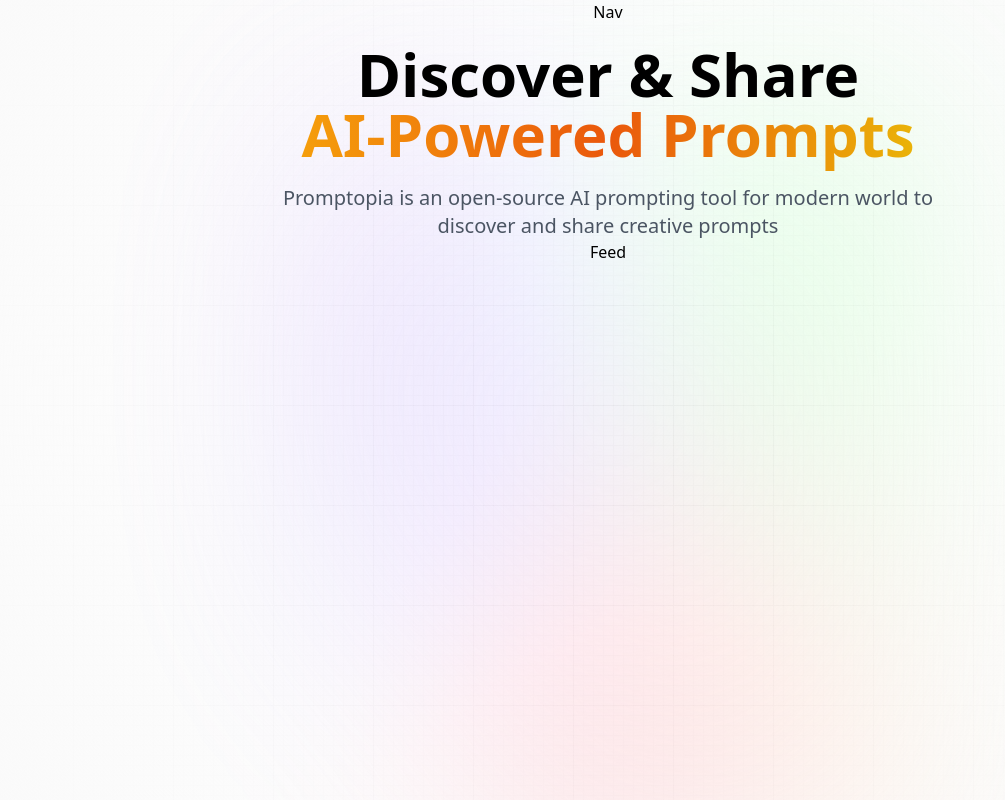
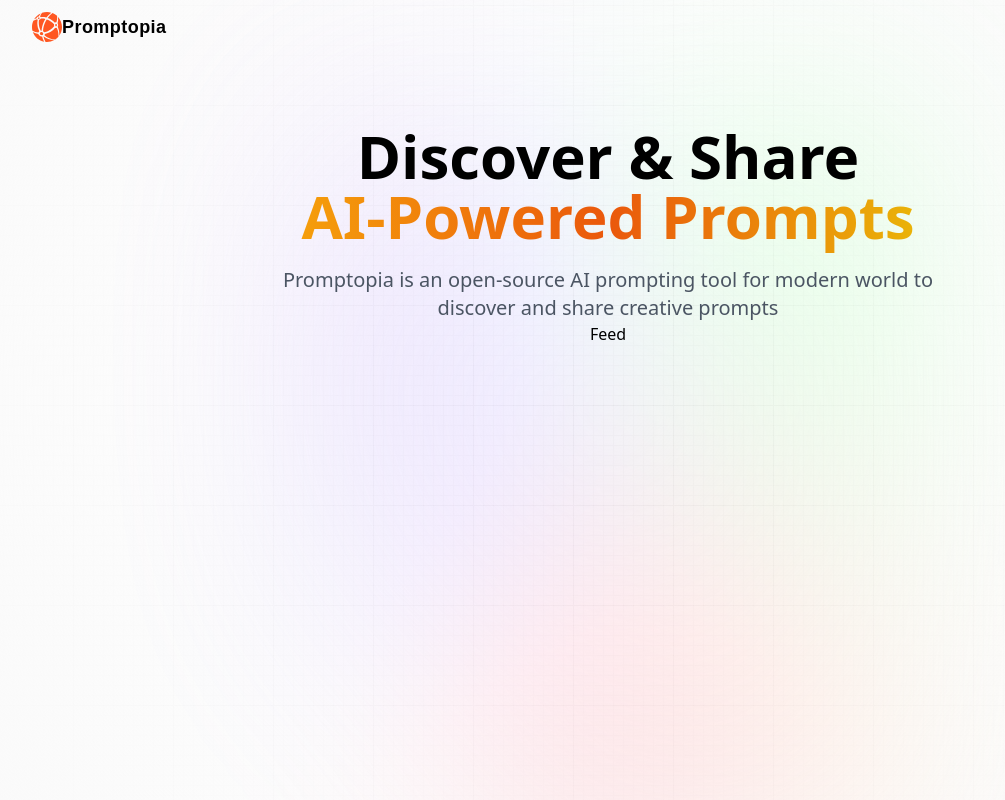
Before and after one commit to narayanananth26/promptopia, a Next.js app: page / in a window 1280 px wide. Shown: the whole page, without its empty margins (32-1037 px from the left). Built offline with nearby package versions, Linux system fonts and the light colour scheme.

Commit message:
add logo to navbar

```diff
--- a/components/Nav.jsx
+++ b/components/Nav.jsx
@@ -1,5 +1,23 @@
+"use client";
+
+import Link from "next/link";
+import Image from "next/image";
+
 function Nav() {
-	return <div>Nav</div>;
+	return (
+		<nav className="flex-between w-full mb-16 pt-3">
+			<Link href="/" className="flex gap2 flex-center">
+				<Image
+					src="/assets/images/logo.svg"
+					alt="Promptopia logo"
+					width={30}
+					height={30}
+					className="object-contain"
+				/>
+				<p className="logo_text">Promptopia</p>
+			</Link>
+		</nav>
+	);
 }
 
 export default Nav;
```
